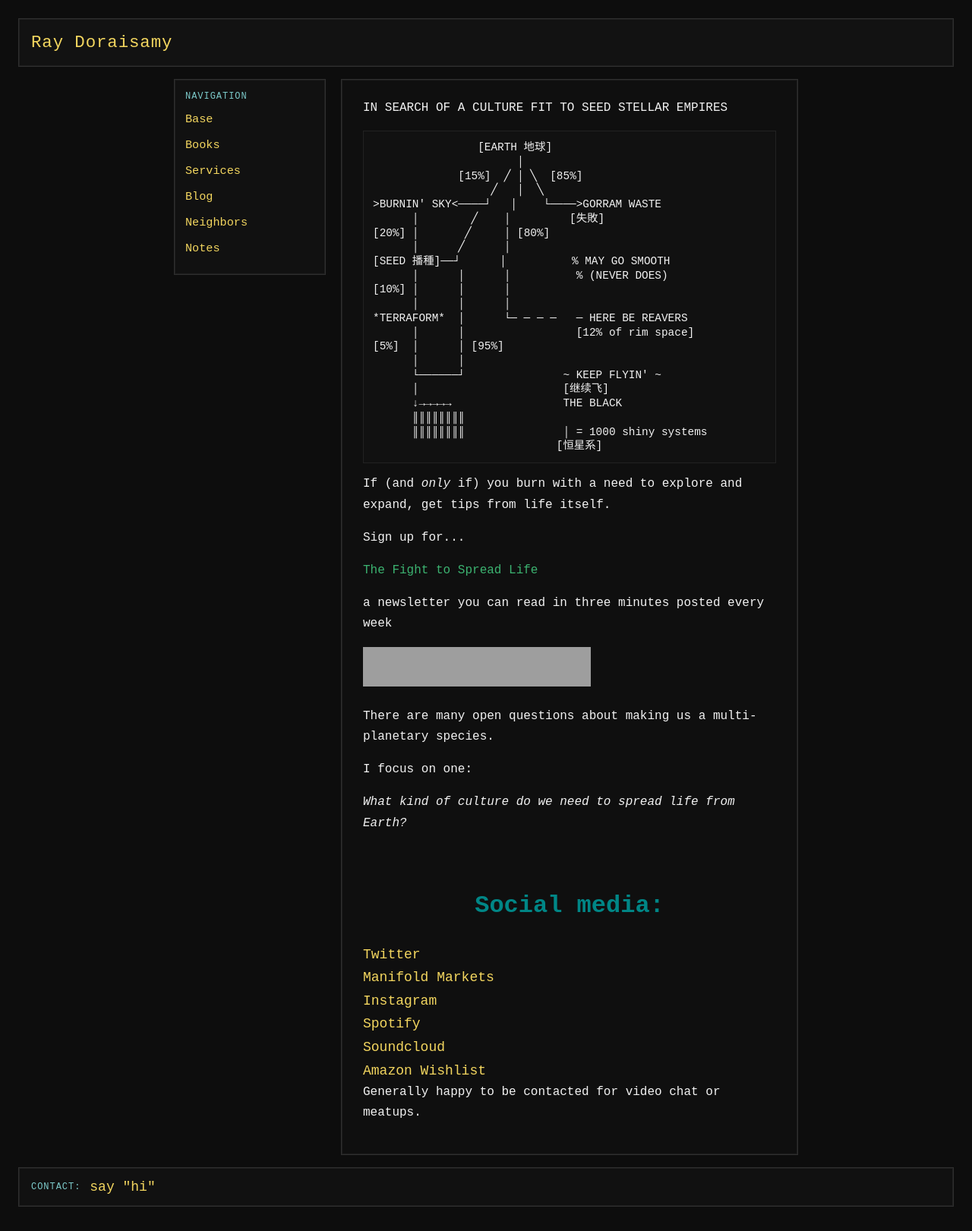
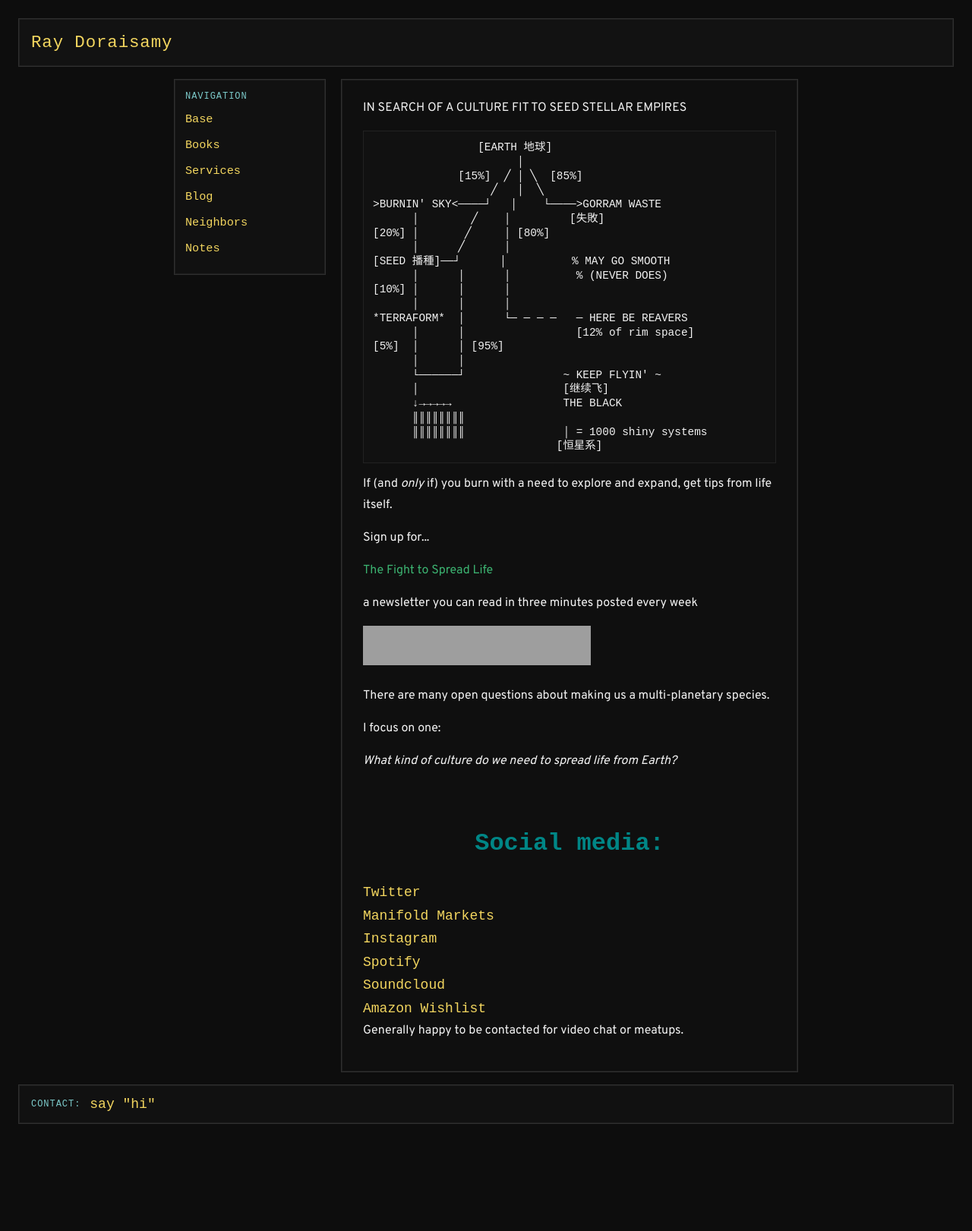
Before and after one commit to ray-dorai/ray-dorai.github.io, a Jekyll site: the page built from index.html, in a window 1280 px wide. Shown: the whole page at 76% size. Built offline with Jekyll 4.4.1, drawn with Linux system fonts in a browser that asks for light colours; some web fonts are replaced; after the commit the page ends 1512 px from its top, so only the background shows below that; grey boxes are pictures that could not be loaded.

Commit message:
Use Overpass for paragraph text

```diff
--- a/css/main.css
+++ b/css/main.css
@@ -1,3 +1,5 @@
+@import url('https://fonts.googleapis.com/css2?family=Overpass:wght@400;600&display=swap');
+
 :root {
   --bg: #0d0d0d;
   --panel: #111111;
@@ -73,6 +75,7 @@
   font-size: 1rem;
   color: var(--text);
   margin: 0 0 1rem 0;
+  font-family: 'Overpass', sans-serif;
 }
 
 ul.posts {
```
